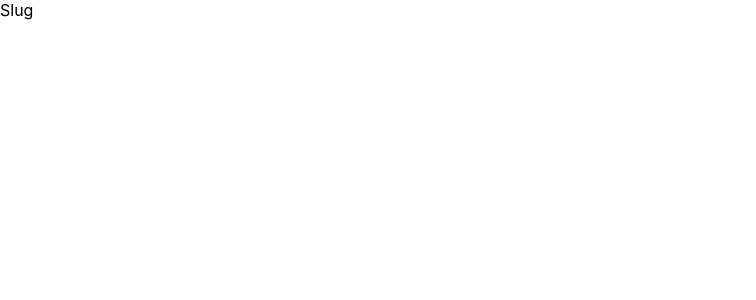
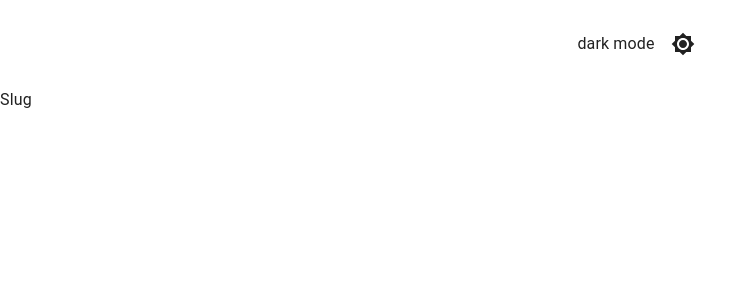
Before and after one commit to mehradi-github/the-quran-frontend-v3, a Next.js app: page / in a window 1280 px wide. Shown: the top 300 px of the page, without its empty margins (0-756 px from the left). Built offline with nearby package versions, Linux system fonts and the light colour scheme.

Commit message:
Adding theme in master layout

```diff
--- a/components/layout.tsx
+++ /dev/null
@@ -1,10 +0,0 @@
-import React ,{Fragment, PropsWithChildren} from 'react';
-
-const Layout: React.FC<PropsWithChildren> = ({ children })=>{
-    return(
-        <Fragment>
-            { children }
-        </Fragment>
-    )
-}
-export default Layout;
--- /dev/null
+++ b/components/layout/layout.master.tsx
@@ -0,0 +1,23 @@
+import React ,{Fragment, PropsWithChildren} from 'react';
+import { ThemeProvider, createTheme } from '@mui/material/styles';
+import CssBaseline from '@mui/material/CssBaseline';
+
+import Navbar from '../navbar/navbar.component';
+
+
+const darkTheme = createTheme({
+  palette: {
+    mode: 'light',
+  },
+});
+
+const Layout: React.FC<PropsWithChildren> = ({ children })=>{
+    return(
+        <ThemeProvider theme={darkTheme}>
+            <CssBaseline />
+            <Navbar />
+            { children }
+       </ThemeProvider>
+    )
+}
+export default Layout;
--- /dev/null
+++ b/components/navbar/navbar.component.tsx
@@ -0,0 +1,30 @@
+import * as React from 'react';
+import IconButton from '@mui/material/IconButton';
+import Box from '@mui/material/Box';
+// import Brightness4Icon from '@mui/icons-material/Brightness4';
+import Brightness7Icon from '@mui/icons-material/Brightness7';
+
+
+const Navbar= () => {
+  return (
+    <Box
+      sx={{
+        display: 'flex',
+        width: '100%',
+        alignItems: 'center',
+        justifyContent: 'center',
+        bgcolor: 'background.default',
+        color: 'text.primary',
+        borderRadius: 1,
+        p: 3,
+      }}
+    >
+       dark mode
+      <IconButton sx={{ ml: 1 }}  color="inherit">
+         <Brightness7Icon />
+      </IconButton>
+    </Box>
+  );
+}
+
+export default Navbar;
--- a/package.json
+++ b/package.json
@@ -11,6 +11,7 @@
   "dependencies": {
     "@emotion/react": "^11.10.4",
     "@emotion/styled": "^11.10.4",
+    "@mui/icons-material": "^5.10.3",
     "@mui/material": "^5.10.3",
     "next": "12.2.5",
     "react": "18.2.0",
--- a/pages/[...slug].tsx
+++ b/pages/[...slug].tsx
@@ -2,7 +2,7 @@ import getConfig from 'next/config';
 import type {NextPageWithLayout} from './_app';
 import {Fragment, ReactElement} from 'react';
 import {useRouter,NextRouter} from 'next/router';
-import Layout from '../components/layout';
+import Layout from '../components/layout/layout.master';
 // const {baseUrlApi}=getConfig();
 
 
```
Also changed, not shown: 2 other files (tests, documents, lock files or other folders).
